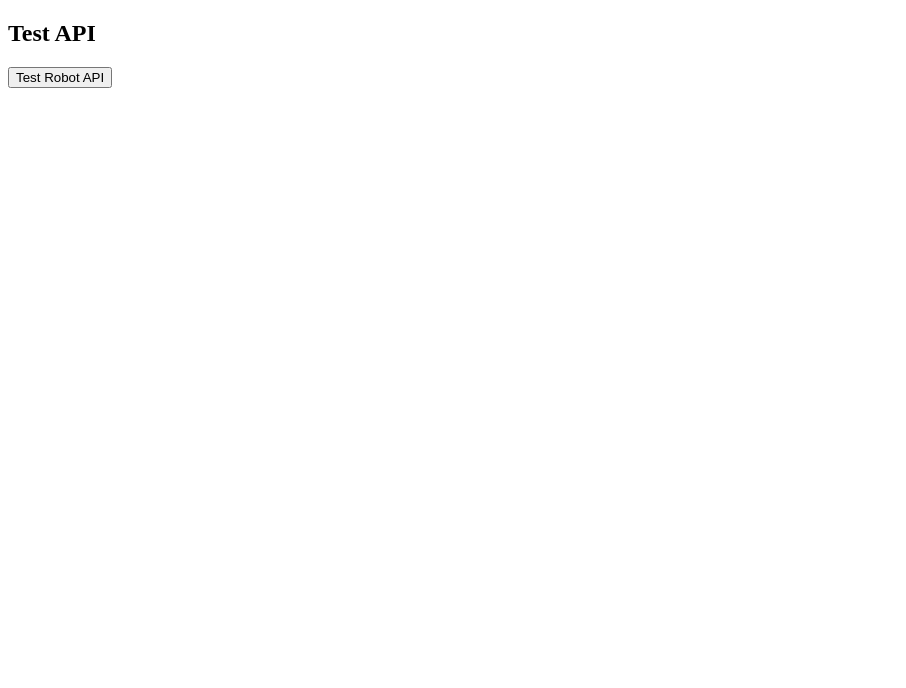
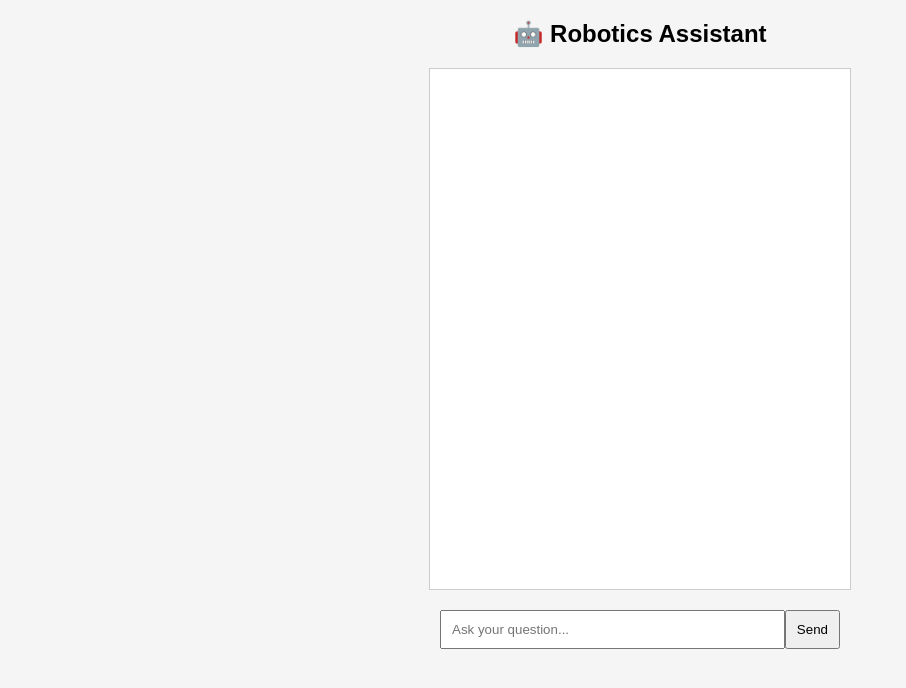
Before and after one commit to pratech/pinwheel-rag, a website: page testing-ngrok-postapi-flow/test.html in a window 1280 px wide. Shown: the whole page, without its empty margins (0-906 px from the left). Drawn offline with Linux system fonts and the light colour scheme.

Commit message:
add chatbot UI page with chat interface and API integration
- updated test.html with chat layout and message bubbles
- Added input box with send functionality
- Integrated frontend with backend /chat API via fetch
- Implemented basic session handling and response rendering

```diff
--- a/server.js
+++ b/server.js
@@ -18,7 +18,7 @@ let sessions = {};
 
 app.post("/chat", async (req, res) => {
   const { message, sessionId } = req.body;
-
+    console.log("📩 Incoming request:", message);
   if (!initialized) {
     console.log("🔧 Building index...");
     await buildIndex();
@@ -66,4 +66,5 @@ app.post("/chat", async (req, res) => {
 
 app.listen(3000, () => {
   console.log("🚀 Server running on http://localhost:3000");
+
 });
--- a/testing-ngrok-postapi-flow/test.html
+++ b/testing-ngrok-postapi-flow/test.html
@@ -1,32 +1,117 @@
 <!DOCTYPE html>
 <html>
+<head>
+  <title>Pinwheel Robotics Assistant</title>
+  <style>
+    body {
+      font-family: Arial;
+      background: #f5f5f5;
+    }
+
+    #chat {
+      width: 400px;
+      height: 500px;
+      border: 1px solid #ccc;
+      background: white;
+      margin: 20px auto;
+      padding: 10px;
+      overflow-y: auto;
+    }
+
+    .msg {
+      margin: 10px 0;
+    }
+
+    .user {
+      text-align: right;
+      color: blue;
+    }
+
+    .bot {
+      text-align: left;
+      color: green;
+    }
+
+    #inputArea {
+      width: 400px;
+      margin: auto;
+      display: flex;
+    }
+
+    input {
+      flex: 1;
+      padding: 10px;
+    }
+
+    button {
+      padding: 10px;
+    }
+  </style>
+</head>
+
 <body>
 
-<h2>Test API</h2>
-<button onclick="callAPI()">Test Robot API</button>
+<h2 style="text-align:center;">🤖 Robotics Assistant</h2>
 
-<pre id="output"></pre>
+<div id="chat"></div>
+
+<div id="inputArea">
+  <input id="input" placeholder="Ask your question..." />
+  <button onclick="send()">Send</button>
+</div>
 
 <script>
-function callAPI() {
-  fetch("https://licking-unstitch-hardly.ngrok-free.dev/chat", {
+const API_URL = "https://licking-unstitch-hardly.ngrok-free.dev/chat"; // 🔥 replace this
+const sessionId = "user-1"; // simple session
+
+function addMessage(text, type) {
+  const div = document.createElement("div");
+  div.className = "msg " + type;
+  div.innerText = text;
+  document.getElementById("chat").appendChild(div);
+  document.getElementById("chat").scrollTop = 9999;
+}
+
+async function send() {
+  const input = document.getElementById("input");
+  const message = input.value;
+
+  if (!message) return;
+
+  addMessage(message, "user");
+  input.value = "";
+
+  addMessage("Thinking...", "bot");
+
+  try {
+    const res = await fetch(API_URL, {
       method: "POST",
       headers: {
         "Content-Type": "application/json"
       },
       body: JSON.stringify({
-      message: "My robot is not moving",
-      sessionId: "test123"
+        message,
+        sessionId
       })
-  })
-  .then(res => res.json())
-  .then(data => {
-    document.getElementById("output").innerText = JSON.stringify(data, null, 2);
-  })
-  .catch(err => {
-    document.getElementById("output").innerText = err;
     });
+
+    const data = await res.json();
+
+    // remove "Thinking..."
+    document.getElementById("chat").lastChild.remove();
+
+    addMessage(data.reply, "bot");
+
+  } catch (err) {
+    document.getElementById("chat").lastChild.remove();
+    addMessage("Error: Unable to reach server", "bot");
   }
+}
+
+// Enter key support
+document.getElementById("input").addEventListener("keypress", function(e) {
+  if (e.key === "Enter") send();
+});
 </script>
 
 </body>
```
Lines whose indentation alone changed are shown as unchanged.
